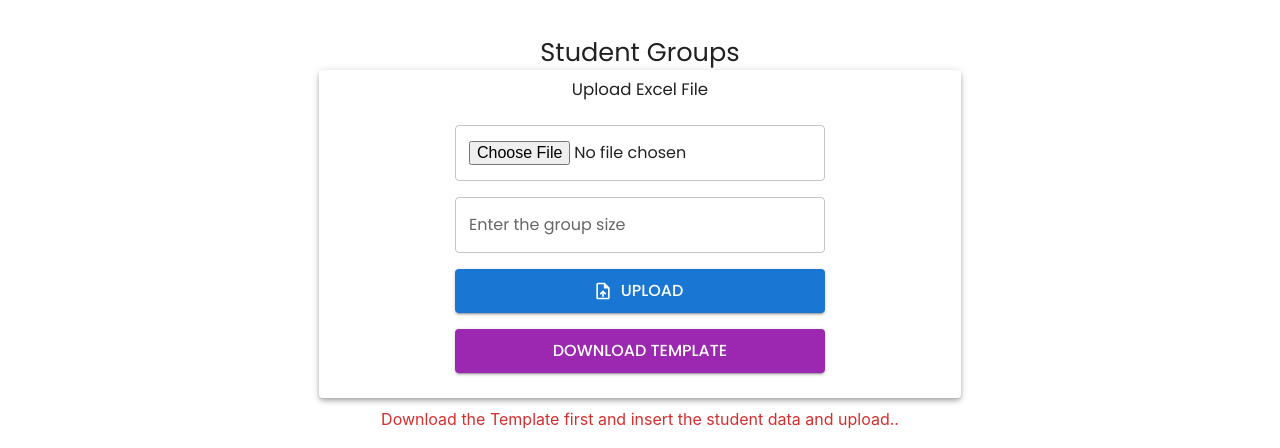
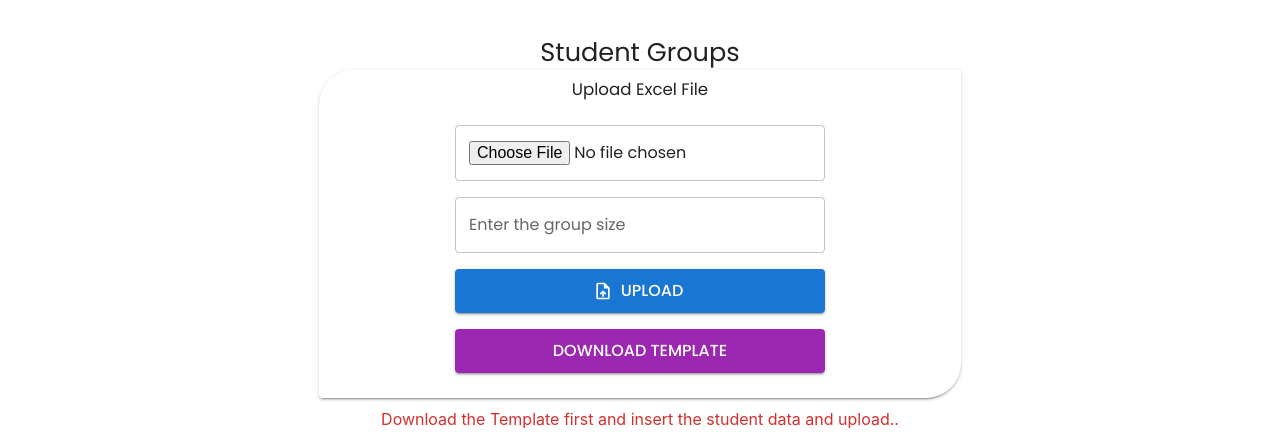
Before and after one commit to apparao7218/group-part, a React (Create React App) app in the folder frontend/: page / in a window 1280 px wide. Shown: the part 176-624 px from the top of the page. Built offline with nearby package versions, Linux system fonts and the light colour scheme.

Commit message:
ui update

```diff
--- a/frontend/src/pages/home/home.js
+++ b/frontend/src/pages/home/home.js
@@ -237,7 +237,7 @@ const Home = () => {
                                 lg: '60%',
                                 xl: '60%'
                             },
-                            boxShadow: 4,
+                            boxShadow: 2,
                             padding: {
                                 xs: 2,
                                 sm: 2,
@@ -245,7 +245,9 @@ const Home = () => {
                                 lg: 0,
                                 xl: 0
                             },
-                            borderRadius: 1,
+                            borderTopLeftRadius: '35px',
+                            borderBottomRightRadius: '35px',
+
                             // margin: 'auto'
                         }}
 
```
